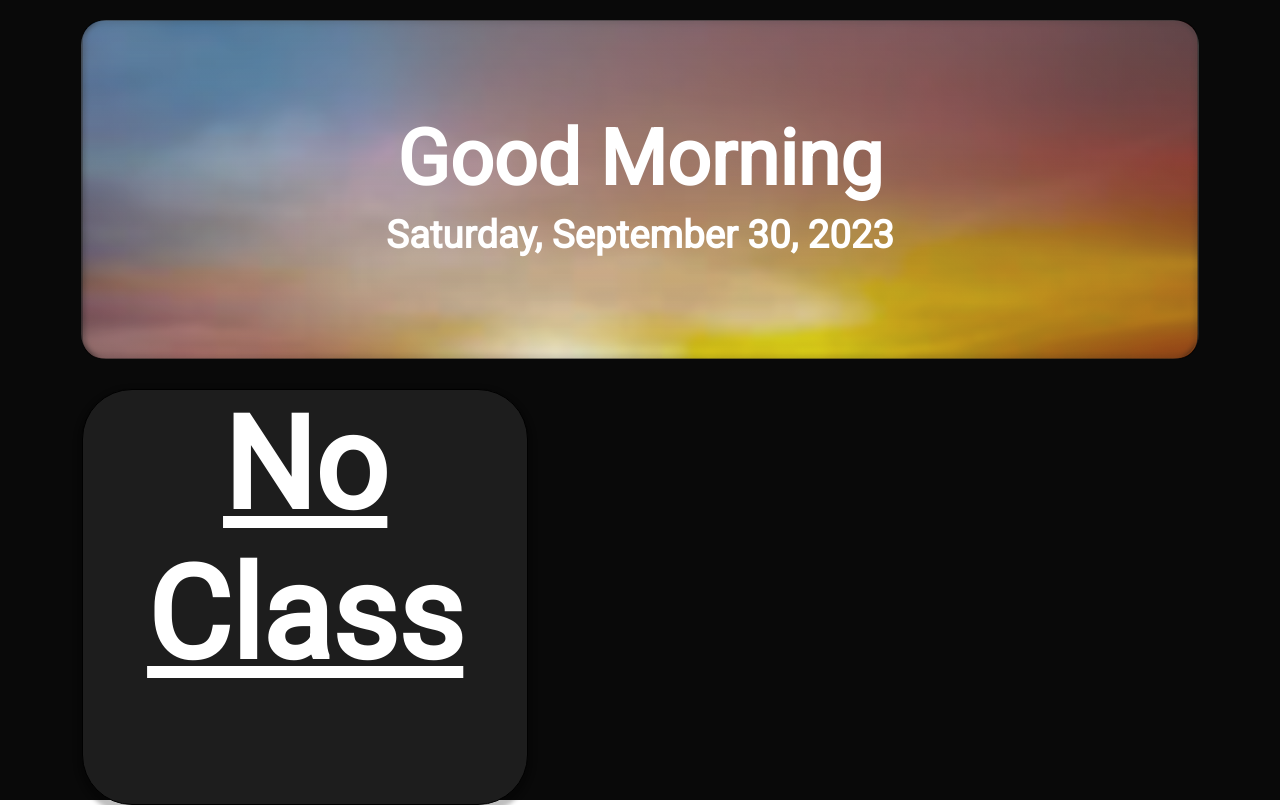
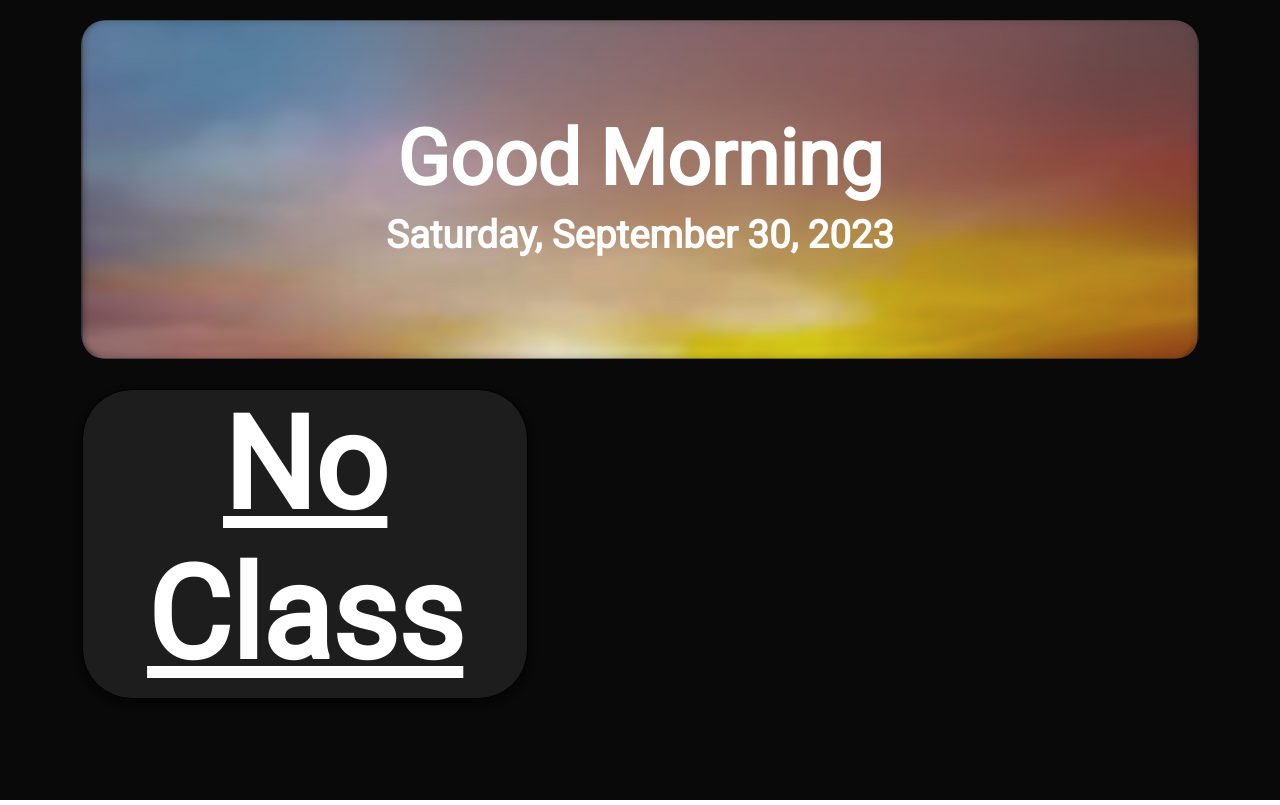
Before and after one commit to DinosaurPotato534/Attendex-Site, a React (Vite) app in the folder Attendex/: page / in a window 1280 px wide. Built offline with nearby package versions, Linux system fonts and the light colour scheme; no server answers.

Commit message:
Widget vertical stretch fix

```diff
--- a/Attendex/src/components/styles/PeriodTracker.css
+++ b/Attendex/src/components/styles/PeriodTracker.css
@@ -16,7 +16,7 @@
     background: #1D1D1D;
     box-shadow: 0px 4px 4px 5px rgba(0, 0, 0, 0.25);
     width: 40%;
-    height: 52vh;
+    max-height: 506px;
 }
 
 .timer {
@@ -27,4 +27,6 @@
     font-weight: 700;
     line-height: normal;
     text-align: center;
+    max-width: 308px;
+    max-height: 184px;
 }
```
